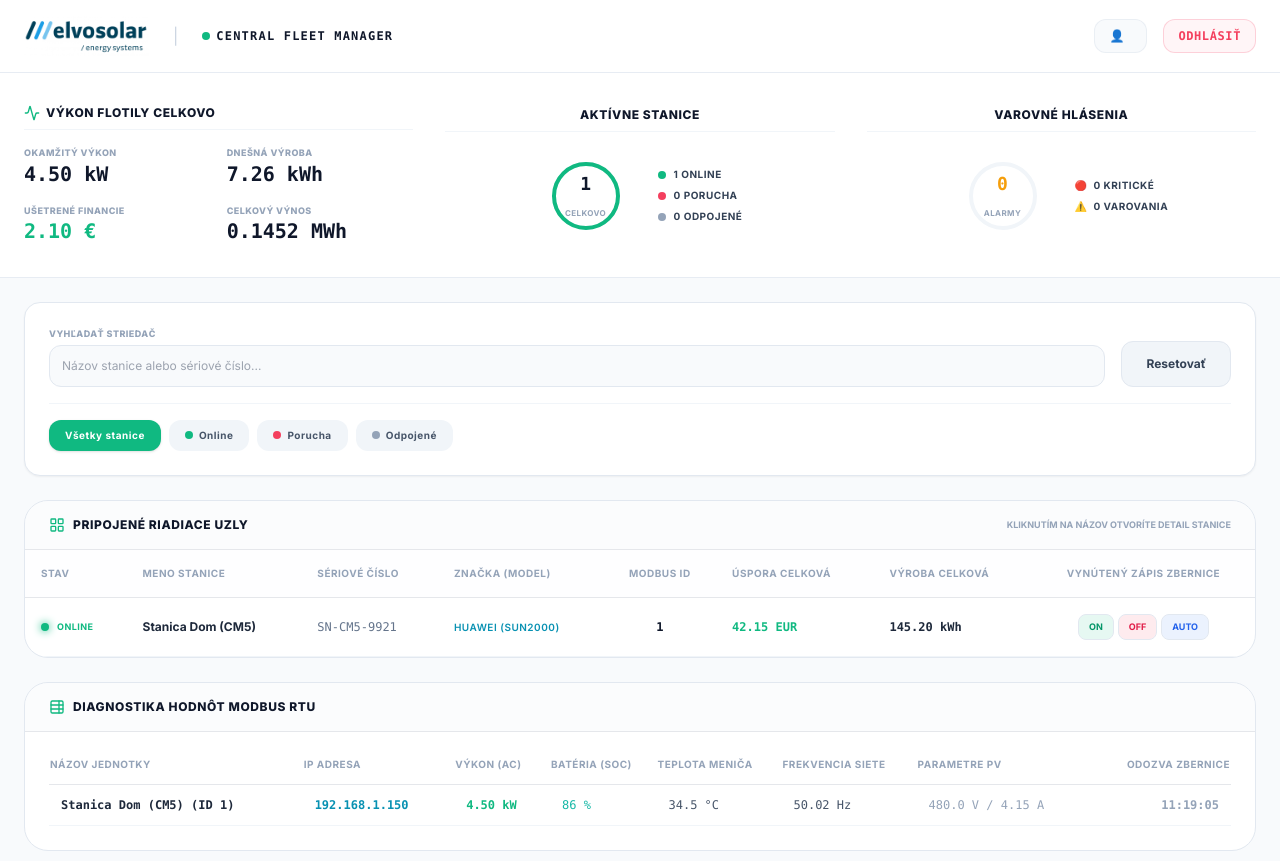
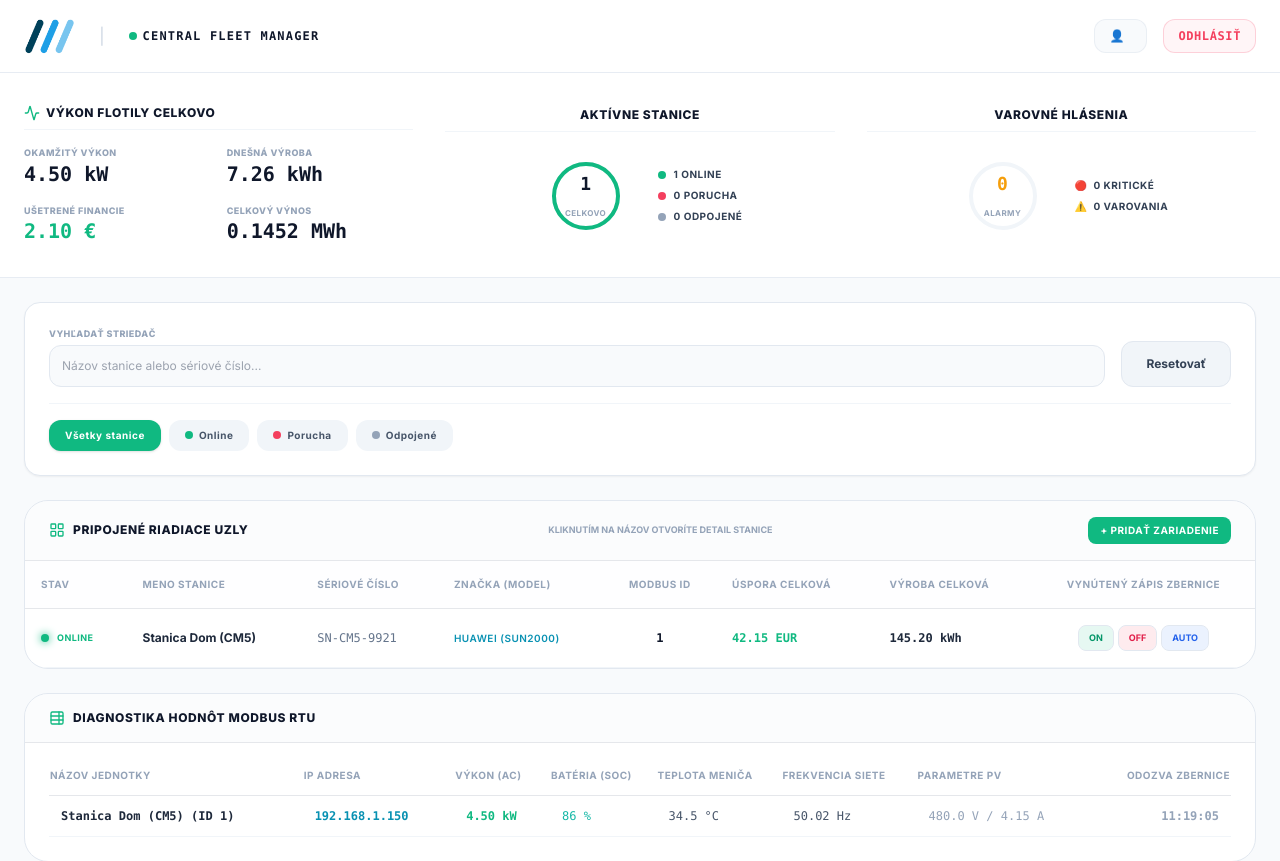
Before and after one commit to Ada20025/Elvosolar, a Python web app: template Software/App/templates/admin.html in a window 1280 px wide. Shown: the top 861 px of the page. Run offline with Jinja, Linux system fonts and the light colour scheme; the template is opened without the code that fills it, so the values that code supplies are empty; some libraries are stand-ins or nearby versions.

Commit message:
Fix forgot password + admin panel + add device buttons
- Forgot password: always show code on screen (email as bonus)
- Verify code: session fallback when DB fails
- Admin panel: show admin name, fix logo, add device button
- Admin empty state: show "add first device" when no devices
- No devices page: fix setup link to /setup
- Mail helper: add timeout to prevent hanging on Railway

Generated with Codebuff
Co-Authored-By: Codebuff <noreply@codebuff.com>

```diff
--- a/Software/App/templates/admin.html
+++ b/Software/App/templates/admin.html
@@ -49,7 +49,7 @@
     <nav class="bg-white border-b border-slate-200/80 px-6 py-4 flex justify-between items-center">
         <div class="flex items-center gap-6">
             <a href="index.html" class="flex items-center">
-                <img src="Png/download.png" alt="ELVOSOLAR a.s." class="h-10 w-auto object-contain">
+                <img src="/templates/ElvosolarLogo.png" alt="ELVOSOLAR a.s." class="h-10 w-auto object-contain">
             </a>
             <span class="text-slate-300">|</span>
             <span class="text-xs font-black text-brandDark tracking-widest uppercase font-mono flex items-center gap-1.5">
@@ -60,7 +60,7 @@
         <div class="flex items-center gap-4 text-xs font-semibold">
             <div class="flex items-center gap-2 bg-slate-50 px-3.5 py-2 rounded-xl border border-slate-200/60">
                 <span class="text-brandGreen">👤</span>
-                <span id="activeUserName" class="text-slate-800 font-bold"><?php echo htmlspecialchars($username ?? 'Daniela'); ?></span>
+                <span id="activeUserName" class="text-slate-800 font-bold"><?php echo htmlspecialchars($_SESSION['username'] ?? 'admin'); ?></span>
             </div>
             <a href="<?php echo $base_path; ?>/logout" class="text-rose-500 hover:text-rose-600 transition font-bold border border-rose-500/20 px-3.5 py-2 rounded-xl bg-rose-500/5 uppercase font-mono tracking-wider">Odhlásiť</a>
         </div>
@@ -168,6 +168,9 @@
                     <i data-lucide="layout-grid" class="w-4 h-4 text-brandGreen"></i> Pripojené riadiace uzly
                 </h3>
                 <span class="text-[9px] text-slate-400 font-bold">KLIKNUTÍM NA NÁZOV OTVORÍTE DETAIL STANICE</span>
+                <a href="/setup" class="ml-4 inline-flex items-center gap-1.5 px-3 py-1.5 bg-brandGreen text-white text-[10px] font-bold uppercase tracking-wider rounded-lg hover:bg-emerald-600 transition">
+                    + Pridať zariadenie
+                </a>
             </div>
             <div class="overflow-x-auto">
                 <table class="w-full border-collapse">
@@ -185,7 +188,14 @@
                     </thead>
                     <tbody id="adminTableBody" class="text-xs text-slate-600">
                         <tr>
-                            <td colspan="8" class="text-center p-8 text-slate-400 italic">Načítavam zoznam pripojených zariadení...</td>
+                            <td colspan="8" class="text-center p-12 text-slate-400">
+                            <div class="text-4xl mb-4">📡</div>
+                            <div class="text-sm font-bold mb-2">Žiadne zariadenie</div>
+                            <div class="text-xs mb-4">Pripojte svoju riadiacu jednotku CM5 cez setup wizard.</div>
+                            <a href="/setup" class="inline-flex items-center gap-1.5 px-4 py-2 bg-brandGreen text-white text-xs font-bold uppercase tracking-wider rounded-xl hover:bg-emerald-600 transition">
+                                + Pridať prvé zariadenie
+                            </a>
+                        </td>
                         </tr>
                     </tbody>
                 </table>
--- a/Software/App/templates/no_devices.html
+++ b/Software/App/templates/no_devices.html
@@ -65,7 +65,7 @@
     <script>
         function navigateToAddDevice() {
             // Presmerovanie priamo na váš konfiguračný súbor setup.html
-            location.href = 'setup.html';
+            location.href = '/setup';
         }
     </script>
 </body>
```
Also changed, not shown: 2 other files.
